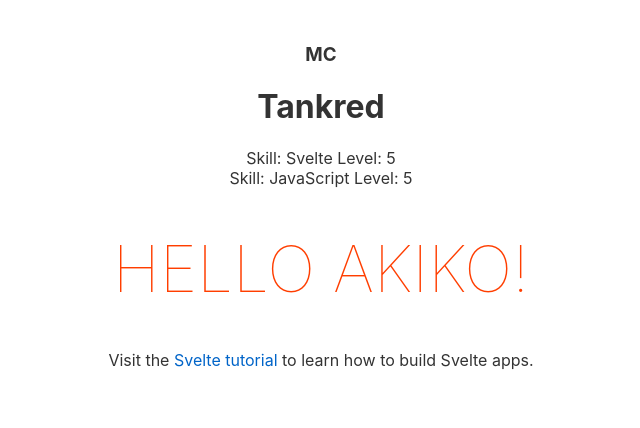
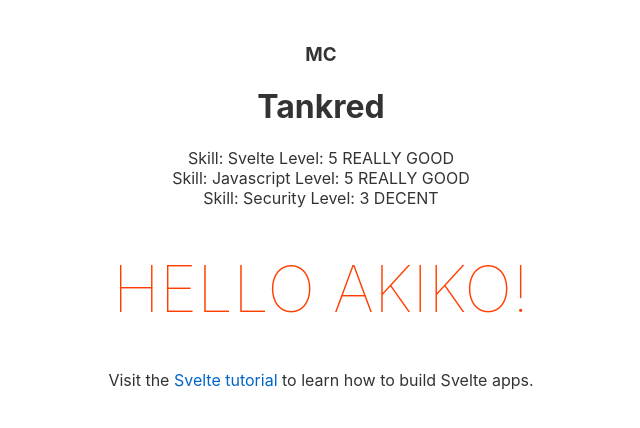
Before and after one commit to tankred/svelte-cv, a Svelte app: page / in a window 1280 px wide. Shown: the top 428 px of the page, without its empty margins (319-959 px from the left). Built offline with nearby package versions, Linux system fonts and the light colour scheme.

Commit message:
Add if else conditional logic
	modified:   CHANGELOG.md
	modified:   package.json
	modified:   src/App.svelte
	modified:   src/CV.svelte

```diff
--- a/package.json
+++ b/package.json
@@ -1,6 +1,6 @@
 {
   "name": "svelte-app",
-  "version": "0.2.1",
+  "version": "0.2.3",
   "scripts": {
     "build": "rollup -c",
     "dev": "rollup -c -w",
--- a/src/App.svelte
+++ b/src/App.svelte
@@ -10,8 +10,12 @@
         level: 5
       },
       {
-        name: 'JavaScript',
+        name: 'Javascript',
         level: 5
+      },
+      {
+        name: 'Security',
+        level: 3
       }
     ]
   }
--- a/src/CV.svelte
+++ b/src/CV.svelte
@@ -6,6 +6,16 @@
 
 <h3>{title}</h3>
 <h1>{person.name}</h1>
+
 {#each person.skills as skill}
-  <div>Skill: {skill.name} Level: {skill.level}</div>
+  <div>Skill: {skill.name}
+     Level: {skill.level}
+    {#if skill.level == 5}
+    REALLY GOOD
+    {:else if skill.level == 4}
+    GOOD
+    {:else}
+    DECENT
+    {/if}
+  </div>
 {/each}
```
Also changed, not shown: 1 other file (tests, documents, lock files or other folders).
